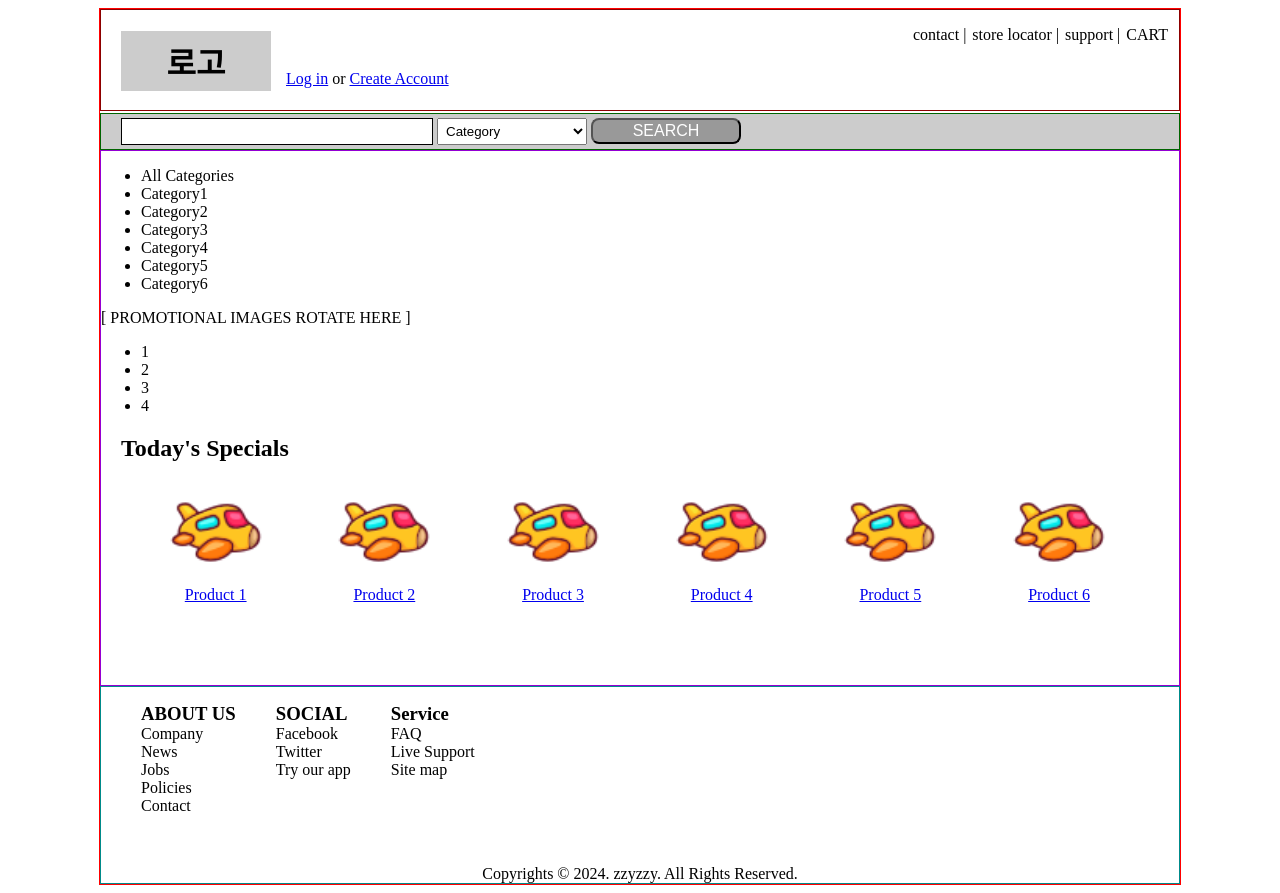
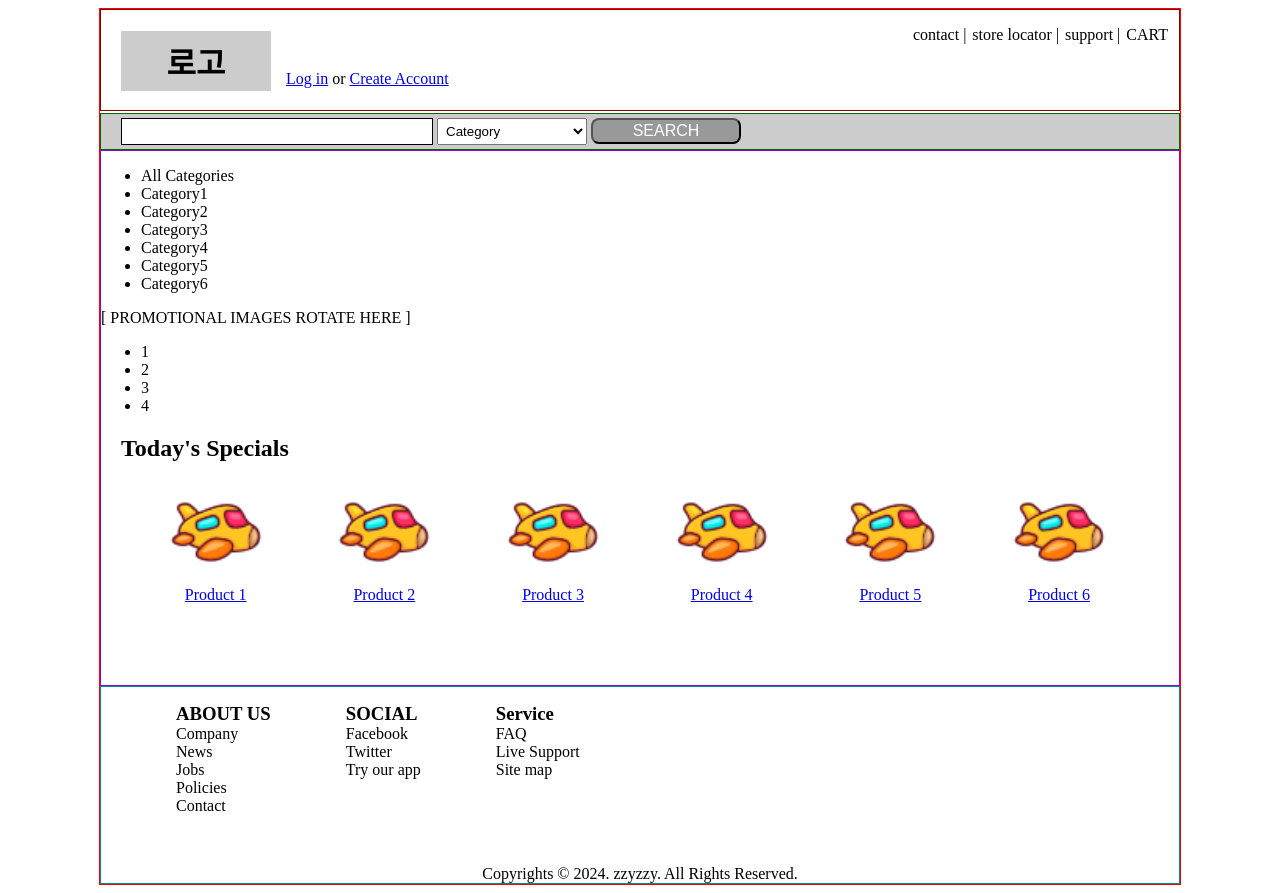
Before and after one commit to sun12wook11/frontends2, a FastAPI app: page /html/project1 in a window 1280 px wide. Run offline with FastAPI, Linux system fonts and the light colour scheme.

Commit message:
프로젝트 실습 - footer ul 위치 재조정

```diff
--- a/views/templates/html/10project1.html
+++ b/views/templates/html/10project1.html
@@ -58,7 +58,7 @@
         /*footer*/
         footer { border: 1px solid darkcyan; }
         footer ul { float: left; list-style: none;
-            margin-bottom: 50px }
+            margin-bottom: 50px; margin-left: 35px; }
         footer ul h3 { margin: 0 }
         footer .copy { text-align: center; }
     </style>
```
